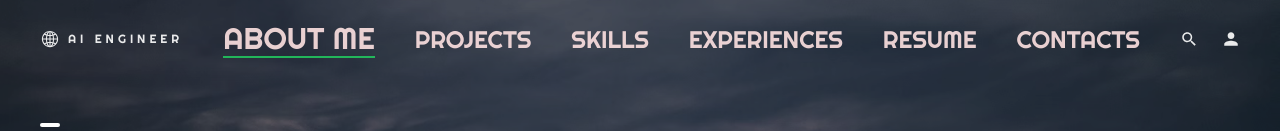
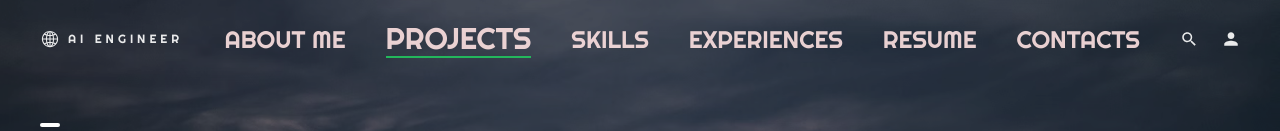
Before and after one commit to haroldcristopher/Portfolio, a Next.js app: page / in a window 1280 px wide. Shown: the top 131 px of the page. Built offline with nearby package versions, Linux system fonts and the light colour scheme.

Commit message:
update header default active

```diff
--- a/components/Header.tsx
+++ b/components/Header.tsx
@@ -1,10 +1,10 @@
-import React from "react";
+import React, { useState } from "react";
 import { motion } from "framer-motion";
 import { IoIosGlobe, IoMdSearch, IoMdPerson } from "react-icons/io";
 import Head from "next/head";
 
 function Header() {
-  const [active, setActive] = React.useState(0);
+  const [active, setActive] = React.useState(1);
   return (
     <div className=" absolute mt-5 flex w-full flex-wrap items-center justify-between gap-2 px-5 text-xs font-medium uppercase opacity-90 md:px-10">
       <Head>
```
